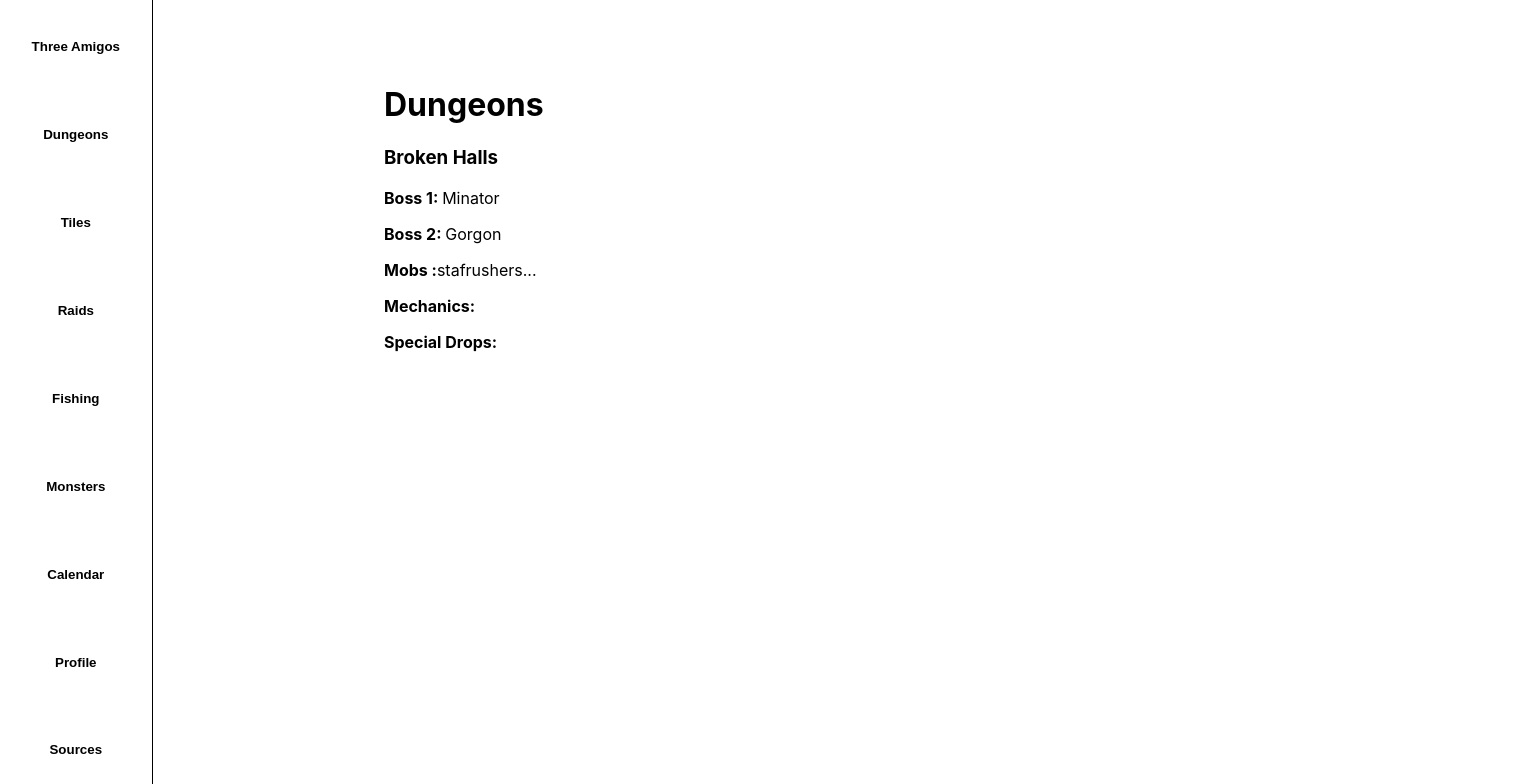
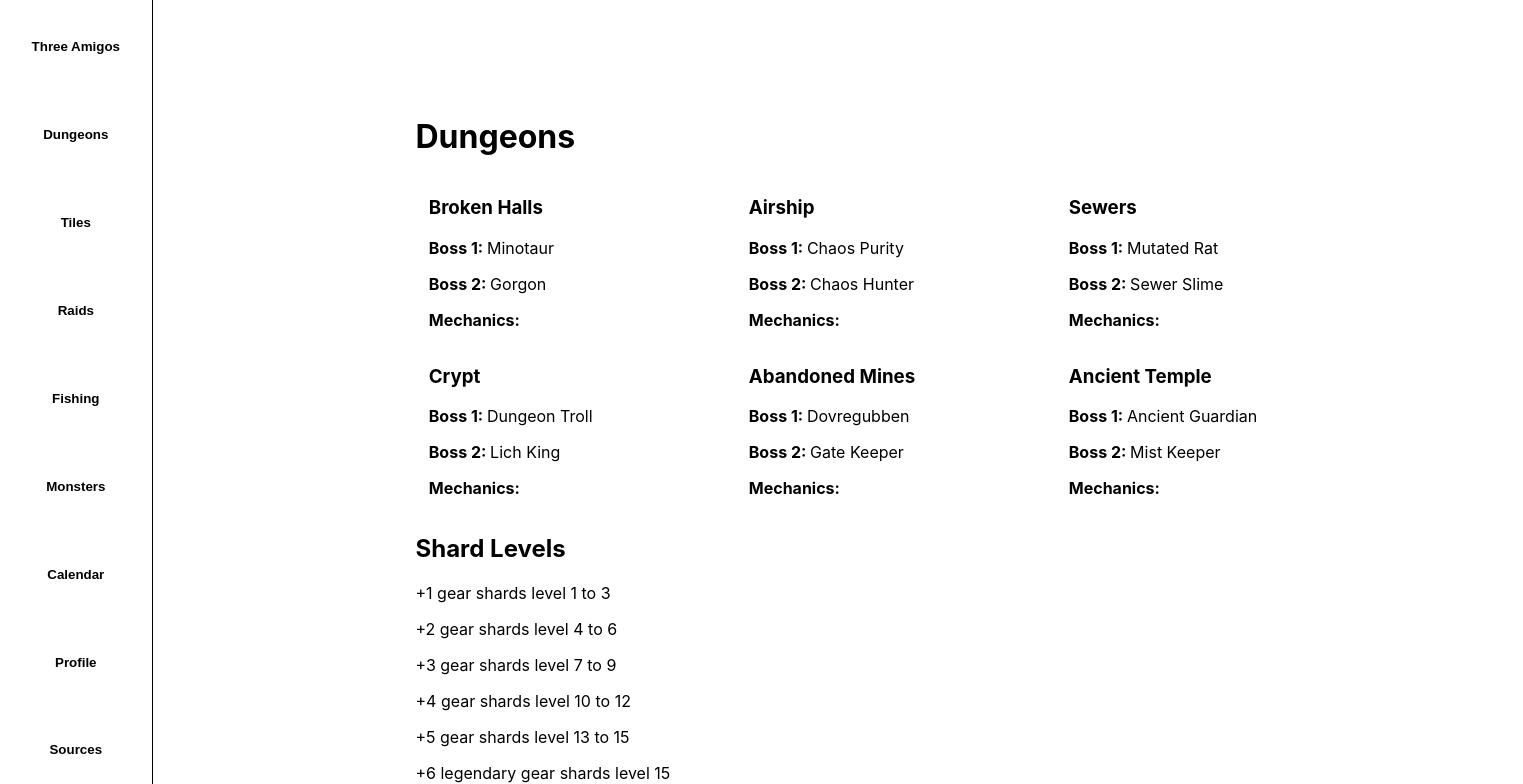
Before and after one commit to abmcbride5/threeamigos, a React (Create React App) app: page / in a window 1280 px wide. Both pictures are taken after a click on the button "Dungeons". Shown: the top 784 px of the page, 1523 px wide, since content can reach past the window. Built offline with nearby package versions, Linux system fonts and the light colour scheme.

Commit message:
added more dungeon info to dungeon page

```diff
--- a/src/components/dungeonCard.js
+++ b/src/components/dungeonCard.js
@@ -4,10 +4,7 @@ export default function DungeonCard(props){
             <h3>{props.name}</h3>
             <p><strong>Boss 1: </strong> {props.bossOne}</p>
             <p><strong>Boss 2: </strong>{props.bossTwo}</p>
-            <p><strong>Mobs :</strong>{props.mobs}</p>
             <p><strong>Mechanics: </strong>{props.mechanics}</p>
-            <p><strong>Special Drops: </strong>{props.drops}</p>
-
         </div>
     )
 }
--- a/src/components/dungeons.js
+++ b/src/components/dungeons.js
@@ -1,15 +1,58 @@
 import DungeonCard from './dungeonCard';
+
+import '../css/dungeons.css';
 
 export default function DungeonsComp(){
     return(
     <div className="dungeons">
-    <h1>Dungeons</h1>
-        <DungeonCard
-         name="Broken Halls"
-         bossOne="Minator"
-         bossTwo="Gorgon"
-         mobs="stafrushers..."
-         />
+
+        <h1>Dungeons</h1>
+        <div className="locations">
+            <DungeonCard
+            name="Broken Halls"
+            bossOne="Minotaur"
+            bossTwo="Gorgon"
+            />
+             <DungeonCard
+            name="Airship"
+            bossOne="Chaos Purity"
+            bossTwo="Chaos Hunter"
+            />
+             <DungeonCard
+            name="Sewers"
+            bossOne="Mutated Rat"
+            bossTwo="Sewer Slime"
+            />
+             <DungeonCard
+            name="Crypt"
+            bossOne="Dungeon Troll"
+            bossTwo="Lich King"
+            />
+             <DungeonCard
+            name="Abandoned Mines"
+            bossOne="Dovregubben"
+            bossTwo="Gate Keeper"
+            />
+             <DungeonCard
+            name="Ancient Temple"
+            bossOne="Ancient Guardian"
+            bossTwo="Mist Keeper"
+            />
+        </div>
+        <div className="shards">
+            <h2>Shard Levels</h2>
+            <p>+1 gear shards level 1 to 3</p>
+            <p>+2 gear shards level 4 to 6</p>
+            <p>+3 gear shards level 7 to 9</p>
+            <p>+4 gear shards level 10 to 12</p>
+            <p>+5 gear shards level 13 to 15</p>
+            <p>+6 legendary gear shards level 15</p>
+        </div>
+        <div className="modifiers">
+            <h2>Minor Mutations</h2>
+            <p><strong></strong></p>
+
+        </div>
     </div>
 
     )
--- a/src/components/sources.js
+++ b/src/components/sources.js
@@ -12,6 +12,8 @@ export default function SourcesComp(){
            <Source link="https://orbus.online/index.php?title=Tiles" />
            <Source link="https://orbusfreepress.org/index.php/Artificing" />
            <Source link="https://orbusfreepress.org/index.php/Fishing" />
+           <Source link="https://orbusvr.fandom.com/wiki/Dungeons" />
+           <Source link="https://orbusfreepress.org/index.php/Dungeons" />
         </div>
     )
 }
--- /dev/null
+++ b/src/css/dungeons.css
@@ -0,0 +1,9 @@
+.dungeons {
+    padding: 3%;
+}
+
+.locations {
+    display: flex;
+    flex-flow: row wrap;
+    justify-content: center;
+}
--- a/src/css/tileCard.css
+++ b/src/css/tileCard.css
@@ -1,5 +1,5 @@
 .tileCard{
-    border: 2px solid #AAAAAF;
+    border: 2px solid white;
     border-radius: 1%;
     /* height: 16em; */
     /* width: 15em; */
@@ -8,13 +8,13 @@
     font-size: 1em;
     color: white;
     background-color: #AAAAAA;
-    box-shadow: 1px 1px 2px black;
+    box-shadow: 0px 0px 2px black;
 }
 
 .tileCard__image{
     padding: 7% 6%;
     margin: 8% 35%;
-    border: 6px solid black;
+    border: 6px solid white;
     border-radius: 5%;
     height: 10%;
     width: 15%;
```
